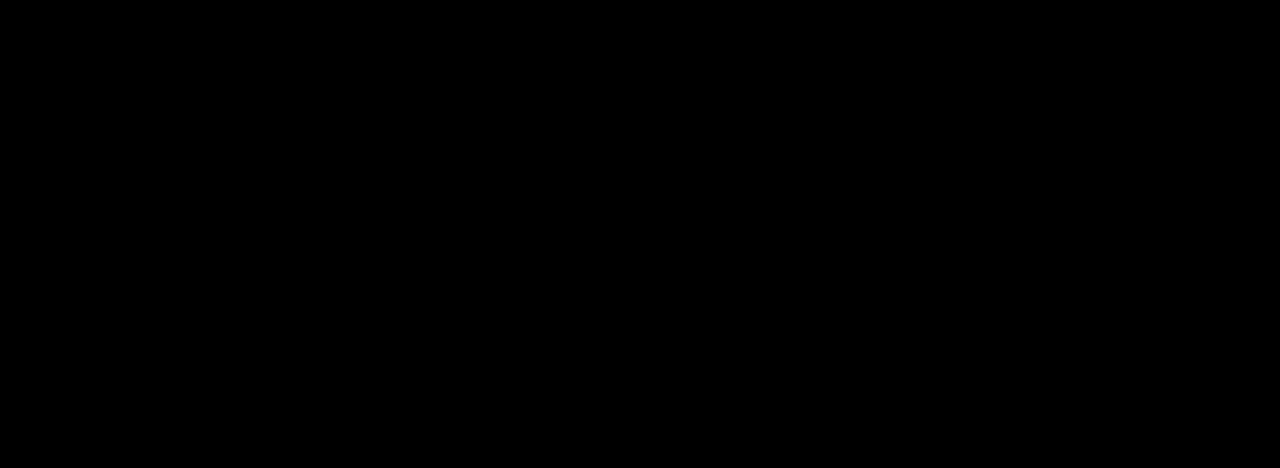
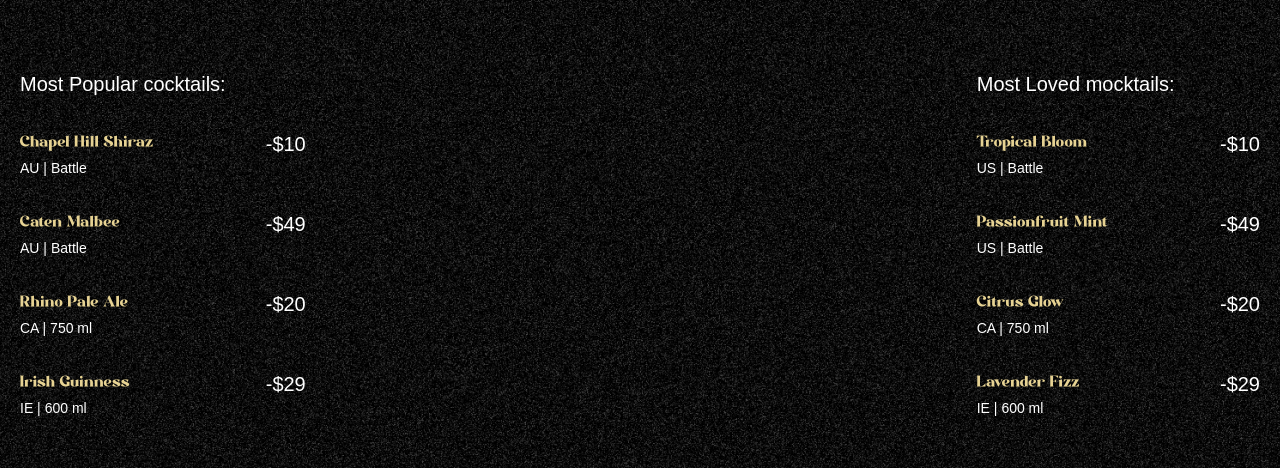
Before and after one commit to jitender1222/Mocktails, a React (Vite) app: page / in a window 1280 px wide. Shown: the part 890-1358 px from the top of the page. Built offline with nearby package versions, Linux system fonts and the light colour scheme; a web font is replaced by a local one.

Commit message:
implemented cocktails section

```diff
--- a/constants/index.js
+++ b/constants/index.js
@@ -1,4 +1,4 @@
-export const navlinks = [
+const navlinks = [
   {
     id: "cocktails",
     title: "Cocktails",
@@ -16,3 +16,168 @@
     title: "Contact",
   },
 ];
+
+const cocktailLists = [
+  {
+    name: "Chapel Hill Shiraz",
+    country: "AU",
+    detail: "Battle",
+    price: "$10",
+  },
+  {
+    name: "Caten Malbee",
+    country: "AU",
+    detail: "Battle",
+    price: "$49",
+  },
+  {
+    name: "Rhino Pale Ale",
+    country: "CA",
+    detail: "750 ml",
+    price: "$20",
+  },
+  {
+    name: "Irish Guinness",
+    country: "IE",
+    detail: "600 ml",
+    price: "$29",
+  },
+];
+
+const mockTailLists = [
+  {
+    name: "Tropical Bloom",
+    country: "US",
+    detail: "Battle",
+    price: "$10",
+  },
+  {
+    name: "Passionfruit Mint",
+    country: "US",
+    detail: "Battle",
+    price: "$49",
+  },
+  {
+    name: "Citrus Glow",
+    country: "CA",
+    detail: "750 ml",
+    price: "$20",
+  },
+  {
+    name: "Lavender Fizz",
+    country: "IE",
+    detail: "600 ml",
+    price: "$29",
+  },
+];
+
+const profileLists = [
+  {
+    imgPath: "/images/profile1.png",
+  },
+  {
+    imgPath: "/images/profile2.png",
+  },
+  {
+    imgPath: "/images/profile3.png",
+  },
+  {
+    imgPath: "/images/profile4.png",
+  },
+];
+
+const featureLists = [
+  "Perfectly balanced blends",
+  "Garnished to perfection",
+  "Ice-cold every time",
+  "Expertly shaken & stirred",
+];
+
+const goodLists = [
+  "Handpicked ingredients",
+  "Signature techniques",
+  "Bartending artistry in action",
+  "Freshly muddled flavors",
+];
+
+const storeInfo = {
+  heading: "Where to Find Us",
+  address: "456, Raq Blvd. #404, Los Angeles, CA 90210",
+  contact: {
+    phone: "(555) 987-6543",
+    email: "hello@jsmcocktail.com",
+  },
+};
+
+const openingHours = [
+  { day: "Mon–Thu", time: "11:00am – 12am" },
+  { day: "Fri", time: "11:00am – 2am" },
+  { day: "Sat", time: "9:00am – 2am" },
+  { day: "Sun", time: "9:00am – 1am" },
+];
+
+const socials = [
+  {
+    name: "Instagram",
+    icon: "/images/insta.png",
+    url: "#",
+  },
+  {
+    name: "X (Twitter)",
+    icon: "/images/x.png",
+    url: "#",
+  },
+  {
+    name: "Facebook",
+    icon: "/images/fb.png",
+    url: "#",
+  },
+];
+
+const allCocktails = [
+  {
+    id: 1,
+    name: "Classic Mojito",
+    image: "/images/drink1.png",
+    title: "Simple Ingredients, Bold Flavor",
+    description:
+      "Made with tequila, lime juice, and orange liqueur, the Margarita is easy to make and full of character. Add a salted rim for the perfect drink on summer nights.",
+  },
+  {
+    id: 2,
+    name: "Raspberry Mojito",
+    image: "/images/drink2.png",
+    title: "A Zesty Classic That Never Fails",
+    description:
+      "The Margarita is a classic that balances tangy lime, smooth tequila, and a touch of sweetness. Shaken, frozen, or on the rocks—it’s always crisp & refreshing.",
+  },
+  {
+    id: 3,
+    name: "Violet Breeze",
+    image: "/images/drink3.png",
+    title: "Simple Ingredients, Bold Flavor",
+    description:
+      "Made with tequila, lime juice, and orange liqueur, the Margarita is easy to make and full of character. Add a salted rim for the perfect drink on summer nights.",
+  },
+  {
+    id: 4,
+    name: "Curacao Mojito",
+    image: "/images/drink4.png",
+    title: "Crafted With Care, Poured With Love",
+    description:
+      "Each cocktail is made with fresh ingredients and a passion for perfecting every pour, whether you're celebrating or simply relaxing.",
+  },
+];
+
+export {
+  navlinks,
+  cocktailLists,
+  mockTailLists,
+  profileLists,
+  featureLists,
+  goodLists,
+  openingHours,
+  storeInfo,
+  socials,
+  allCocktails,
+};
--- a/src/App.jsx
+++ b/src/App.jsx
@@ -2,6 +2,7 @@
 import gsap from "gsap";
 import Navbar from "./components/Navbar";
 import Hero from "./components/Hero";
+import Cocktail from "./components/Cocktail";
 
 gsap.registerPlugin(ScrollTrigger, SplitText);
 
@@ -10,7 +11,7 @@
     <main>
       <Navbar />
       <Hero />
-      <div className="h-dvh bg-black"></div>
+      <Cocktail />
     </main>
   );
 };
--- /dev/null
+++ b/src/components/Cocktail.jsx
@@ -0,0 +1,74 @@
+import React from "react";
+import { cocktailLists, mockTailLists } from "../../constants";
+import gsap from "gsap";
+import { useGSAP } from "@gsap/react";
+const Cocktail = () => {
+  useGSAP(() => {
+    const parallelxTimeline = gsap.timeline({
+      scrollTrigger: {
+        trigger: "#cocktails",
+        start: "top 20%",
+        end: "bottom 80%",
+        scrub: true,
+      },
+    });
+
+    parallelxTimeline
+      .from("#c-left-leaf", {
+        x: -100,
+        y: 100,
+      })
+      .from("#c-right-leaf", {
+        x: 100,
+        y: 100,
+      });
+  }, []);
+
+  return (
+    <section id="cocktails" className="noisy">
+      <img src="/images/cocktail-left-leaf.png" alt="l-leaf" id="c-left-leaf" />
+      <img
+        src="/images/cocktail-right-leaf.png"
+        alt="l-leaf"
+        id="c-right-leaf"
+      />
+
+      <div className="list">
+        <div className="popular">
+          <h2>Most Popular cocktails:</h2>
+          <ul>
+            {cocktailLists.map(({ name, country, detail, price }) => (
+              <li key={name}>
+                <div className="md:me-28">
+                  <h3>{name}</h3>
+                  <p>
+                    {country} | {detail}
+                  </p>
+                </div>
+                <span>-{price}</span>
+              </li>
+            ))}
+          </ul>
+        </div>
+        <div className="popular">
+          <h2>Most Loved mocktails:</h2>
+          <ul>
+            {mockTailLists.map(({ name, country, detail, price }) => (
+              <li key={name}>
+                <div className="md:me-28">
+                  <h3>{name}</h3>
+                  <p>
+                    {country} | {detail}
+                  </p>
+                </div>
+                <span>-{price}</span>
+              </li>
+            ))}
+          </ul>
+        </div>
+      </div>
+    </section>
+  );
+};
+
+export default Cocktail;
--- a/src/components/Hero.jsx
+++ b/src/components/Hero.jsx
@@ -103,7 +103,7 @@
       <div className="video absolute inset-0">
         <video
           ref={videoRef}
-          src="/videos/input.mp4"
+          src="/videos/output.mp4"
           muted
           playsInline
           preload="auto"
```
Also changed, not shown: src/App.css (deleted).
